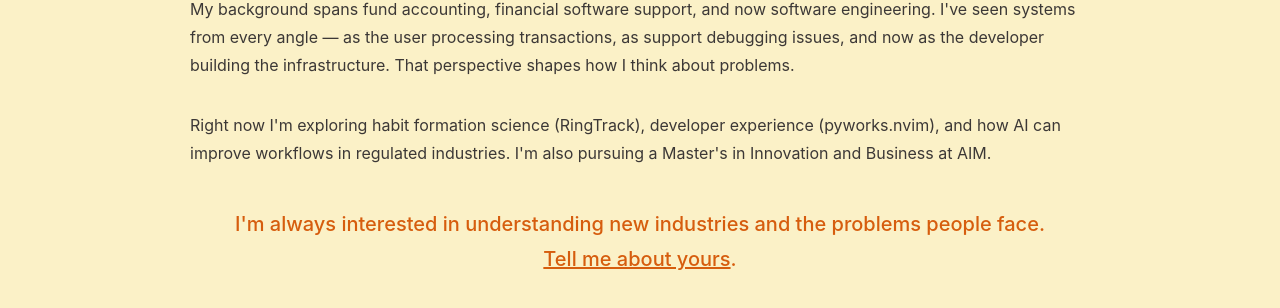
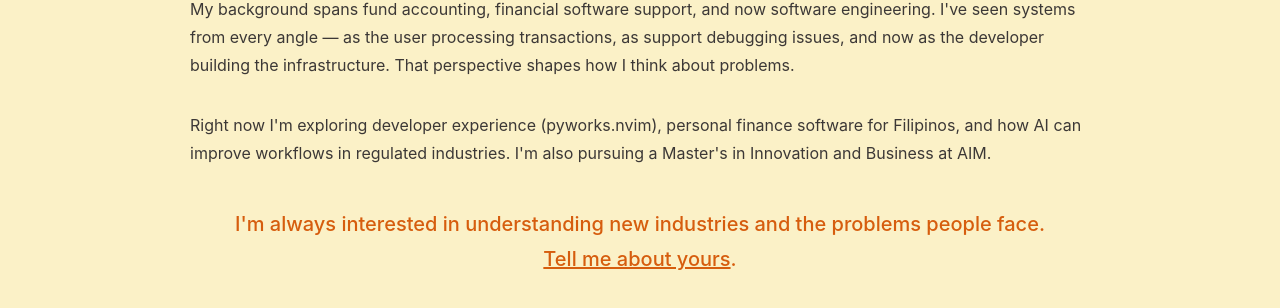
Before and after one commit to jeryldev/jeryldev.github.io, a Jekyll site: the page built from index.html, in a window 1280 px wide and 900 px high, scrolled down 1709 px. Shown: the part 145-453 px from the top of the window. Built offline with Jekyll 4.4.1, drawn with Linux system fonts in a browser that asks for light colours.

Commit message:
Hide RingTrack pages from the live site
After the App Store rejection I want the product page and privacy
policy off the live jekyll build but still in the repo as history.
Setting published: false and sitemap: false on both files takes the
pages out of the generated site and out of the sitemap while keeping
the files and their git history intact. Also removed the RingTrack
name from the About section paragraph and pivoted it toward personal
finance for Filipinos, which is where the attention is going next.

```diff
--- a/_includes/about-condensed.html
+++ b/_includes/about-condensed.html
@@ -16,9 +16,9 @@
       </p>
 
       <p>
-        Right now I'm exploring habit formation science (RingTrack), developer experience (pyworks.nvim),
-        and how AI can improve workflows in regulated industries. I'm also pursuing a Master's in
-        Innovation and Business at AIM.
+        Right now I'm exploring developer experience (pyworks.nvim), personal finance software
+        for Filipinos, and how AI can improve workflows in regulated industries. I'm also pursuing
+        a Master's in Innovation and Business at AIM.
       </p>
 
       <p style="font-size: var(--text-lg); color: var(--primary); font-weight: var(--font-medium); text-align: center; margin-top: var(--space-5);">
```
Also changed, not shown: ringtrack-privacy.md (+2 -0 lines), ringtrack.md (+2 -0 lines).
